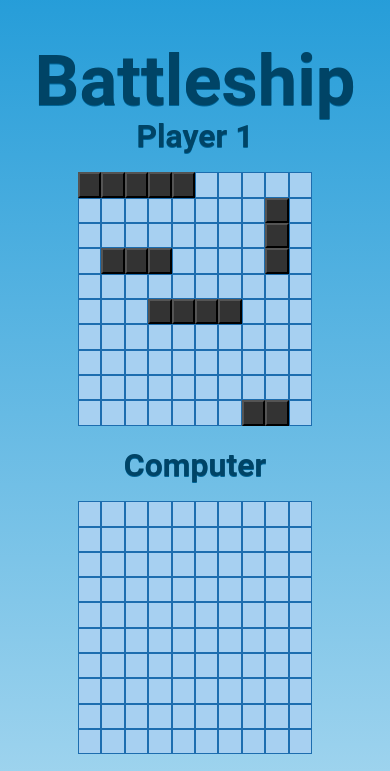
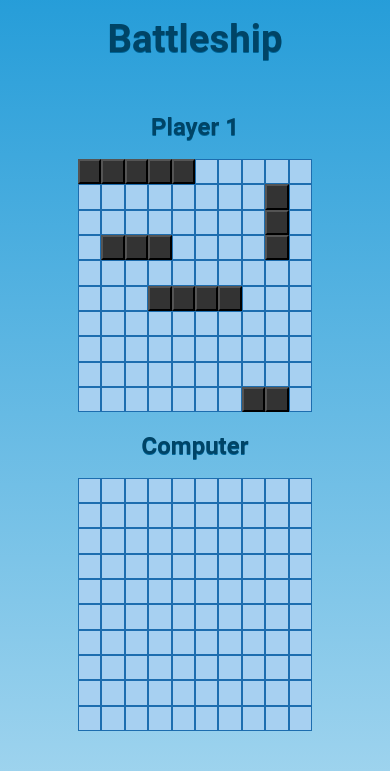
Before and after one commit to SamuelFerfort/battleship, a website built with webpack: page src/index.html in a window 390 px wide. Shown: the top 771 px of the page. Built offline with nearby package versions, Linux system fonts and the light colour scheme.

Commit message:
fixed header size in mobile

```diff
--- a/src/styles.css
+++ b/src/styles.css
@@ -147,4 +147,12 @@ dialog {
     flex-direction: column;
     gap: 20px;
   }
+  header {
+    height: var(--header-height);
+    font-size: 1.2rem;
+    margin-top: 1rem;
+  }
+  .container > h1 {
+    font-size: 1.5rem;
+  }
 }
```
Also changed, not shown: dist/bundle.js.
